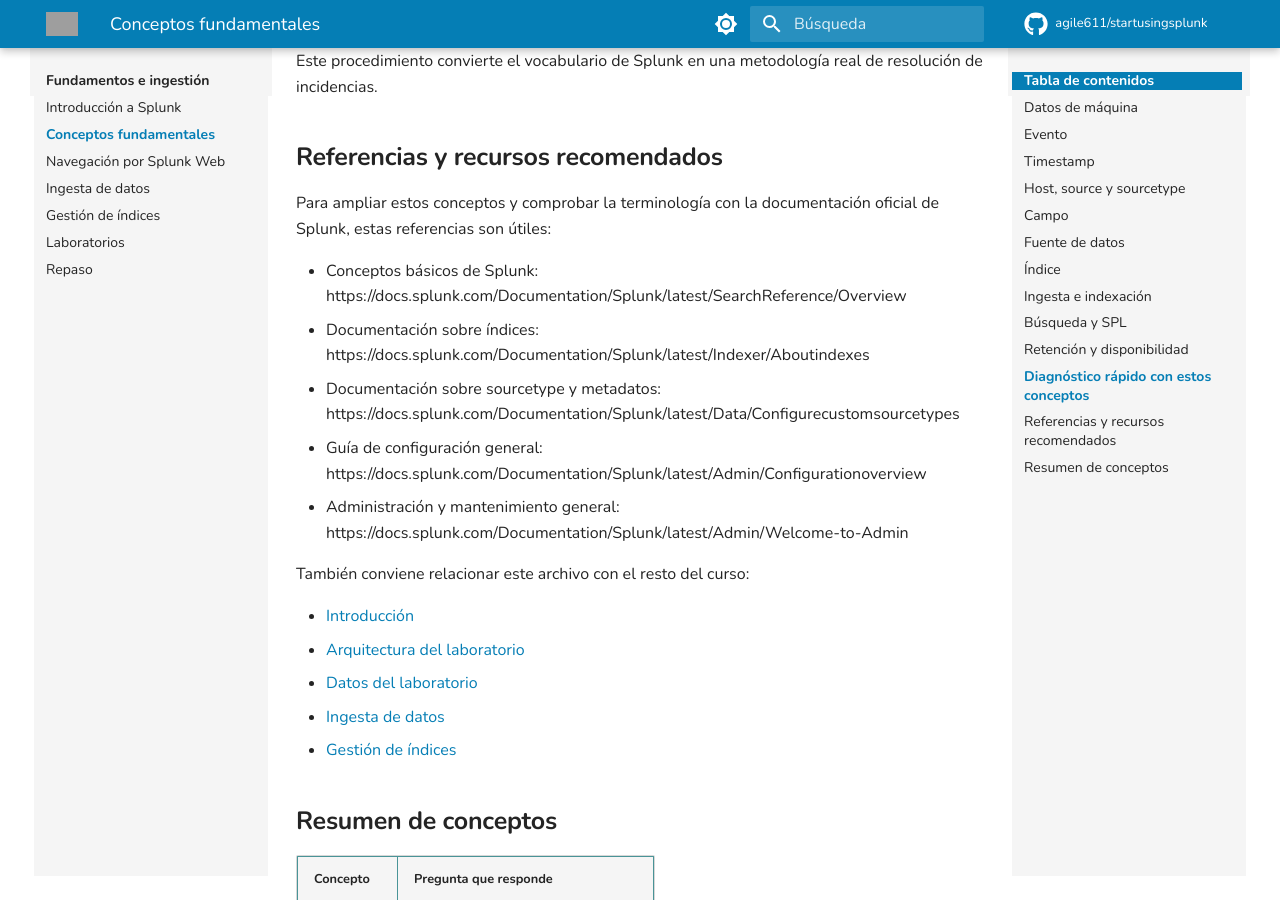
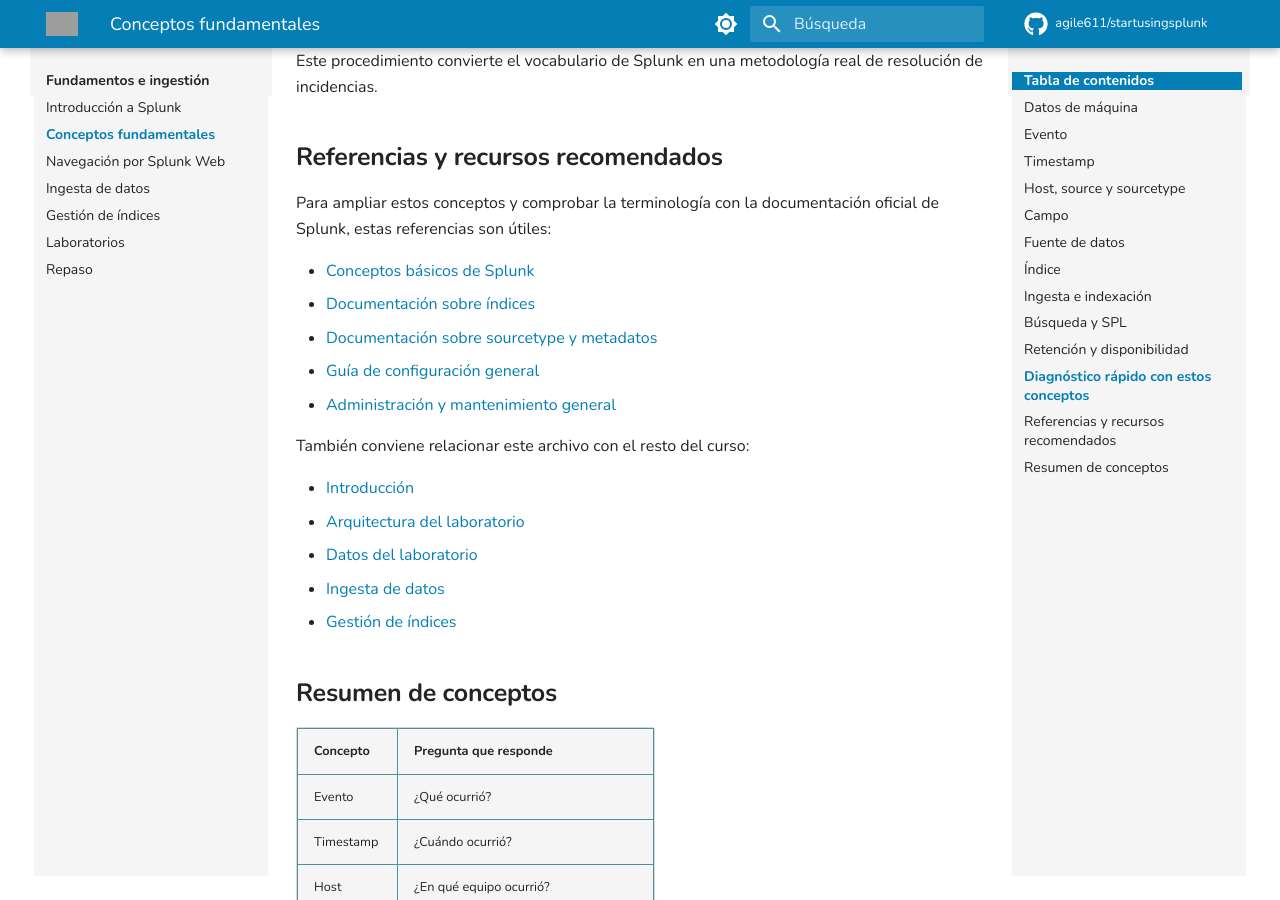
Before and after one commit to agile611/startusingsplunk, an MkDocs documentation site: the page built from docs/sesion-1/02-conceptos-fundamentales.md, in a window 1280 px wide and 900 px high, scrolled down 6064 px. Built offline with MkDocs 1.6.1 and Material for MkDocs 9.7.7, drawn with Linux system fonts in a browser that asks for light colours; comment, search, counter and statistics services are not loaded; grey boxes are pictures that could not be loaded.

Commit message:
arreglos

```diff
--- a/docs/sesion-1/02-conceptos-fundamentales.md
+++ b/docs/sesion-1/02-conceptos-fundamentales.md
@@ -257,16 +257,11 @@ resolución de incidencias.
 Para ampliar estos conceptos y comprobar la terminología con la documentación
 oficial de Splunk, estas referencias son útiles:
 
-- Conceptos básicos de Splunk:
-  https://docs.splunk.com/Documentation/Splunk/latest/SearchReference/Overview
-- Documentación sobre índices:
-  https://docs.splunk.com/Documentation/Splunk/latest/Indexer/Aboutindexes
-- Documentación sobre sourcetype y metadatos:
-  https://docs.splunk.com/Documentation/Splunk/latest/Data/Configurecustomsourcetypes
-- Guía de configuración general:
-  https://docs.splunk.com/Documentation/Splunk/latest/Admin/Configurationoverview
-- Administración y mantenimiento general:
-  https://docs.splunk.com/Documentation/Splunk/latest/Admin/Welcome-to-Admin
+- [Conceptos básicos de Splunk](https://docs.splunk.com/Documentation/Splunk/latest/SearchReference/Overview)
+- [Documentación sobre índices](https://docs.splunk.com/Documentation/Splunk/latest/Indexer/Aboutindexes)
+- [Documentación sobre sourcetype y metadatos](https://docs.splunk.com/Documentation/Splunk/latest/Data/Configurecustomsourcetypes)
+- [Guía de configuración general](https://docs.splunk.com/Documentation/Splunk/latest/Admin/Configurationoverview)
+- [Administración y mantenimiento general](https://docs.splunk.com/Documentation/Splunk/latest/Admin/Welcome-to-Admin)
 
 También conviene relacionar este archivo con el resto del curso:
 
```
